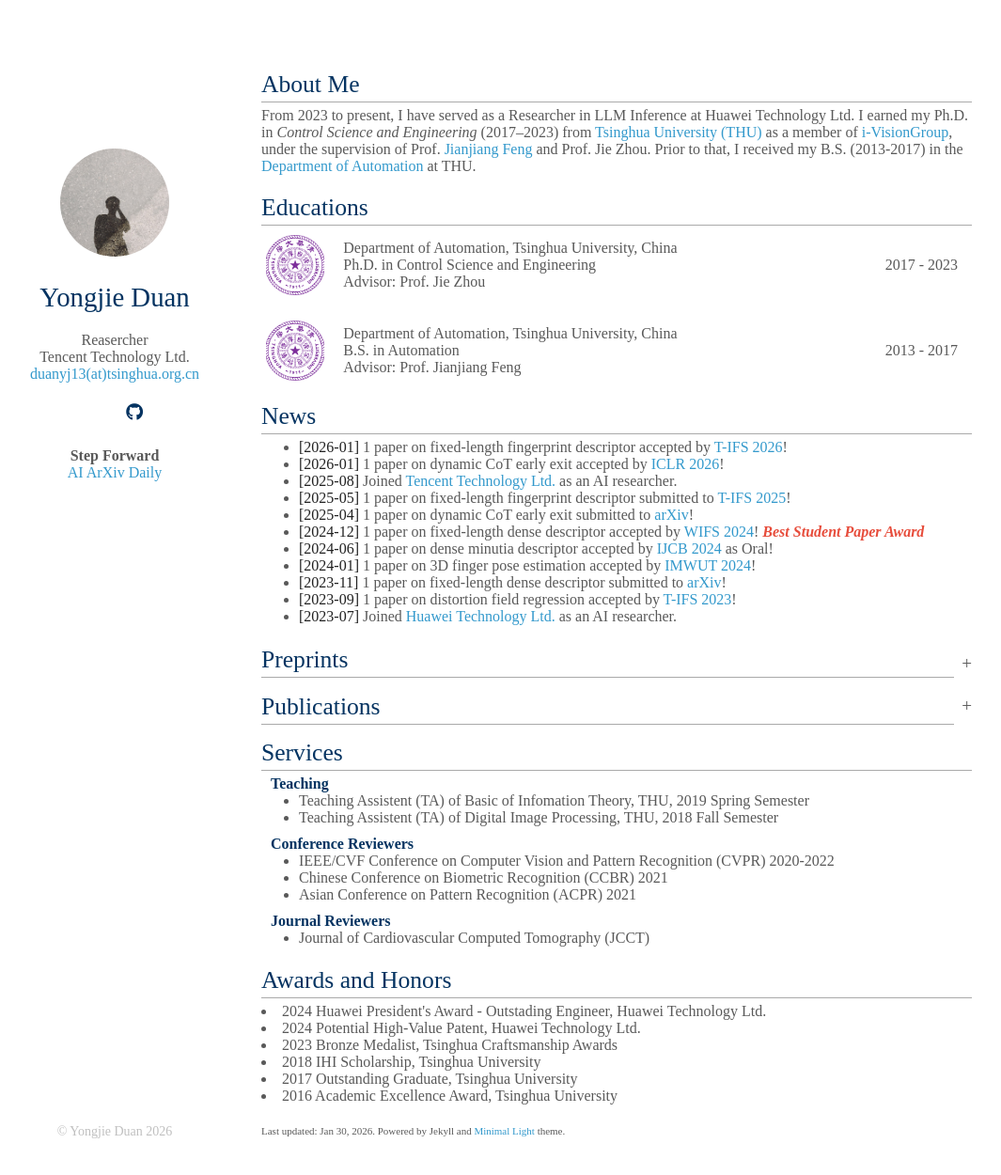
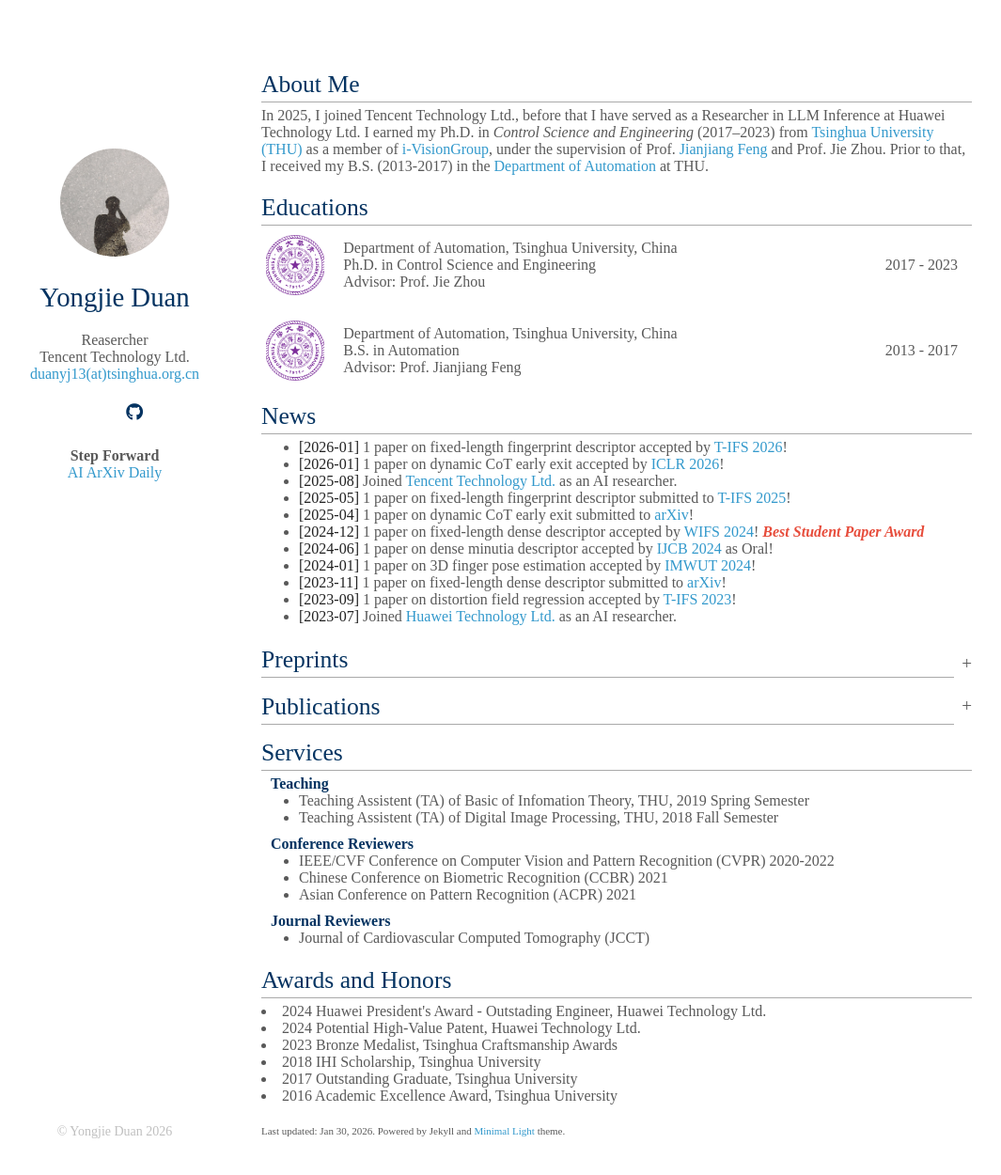
Before and after one commit to youngjetduan/youngjetduan.github.io, a Jekyll site: the page built from index.md, in a window 1280 px wide and 1281 px high. Shown: the top 1250 px of the window at 94% size, without its empty margins (110-1175 px from the left). Built offline with Jekyll 4.4.1, drawn with Linux system fonts in a browser that asks for light colours; nearby versions of some CDN libraries; a style sheet for code colours, icons or effects is not loaded.

Commit message:
update aboutme

```diff
--- a/_includes/aboutme.md
+++ b/_includes/aboutme.md
@@ -1,3 +1,3 @@
-From 2023 to present, I have served as a Researcher in LLM Inference at Huawei Technology Ltd.
+In 2025, I joined Tencent Technology Ltd., before that I have served as a Researcher in LLM Inference at Huawei Technology Ltd.
 I earned my Ph.D. in <i>Control Science and Engineering</i> (2017–2023) from [Tsinghua University (THU)](https://www.tsinghua.edu.cn) as a member of [i-VisionGroup](https://ivg.au.tsinghua.edu.cn/), under the supervision of Prof. [Jianjiang Feng](http://ivg.au.tsinghua.edu.cn/~jfeng) and Prof. Jie Zhou.
 Prior to that, I received my B.S. (2013-2017) in the [Department of Automation](https://www.au.tsinghua.edu.cn/) at THU.
```
